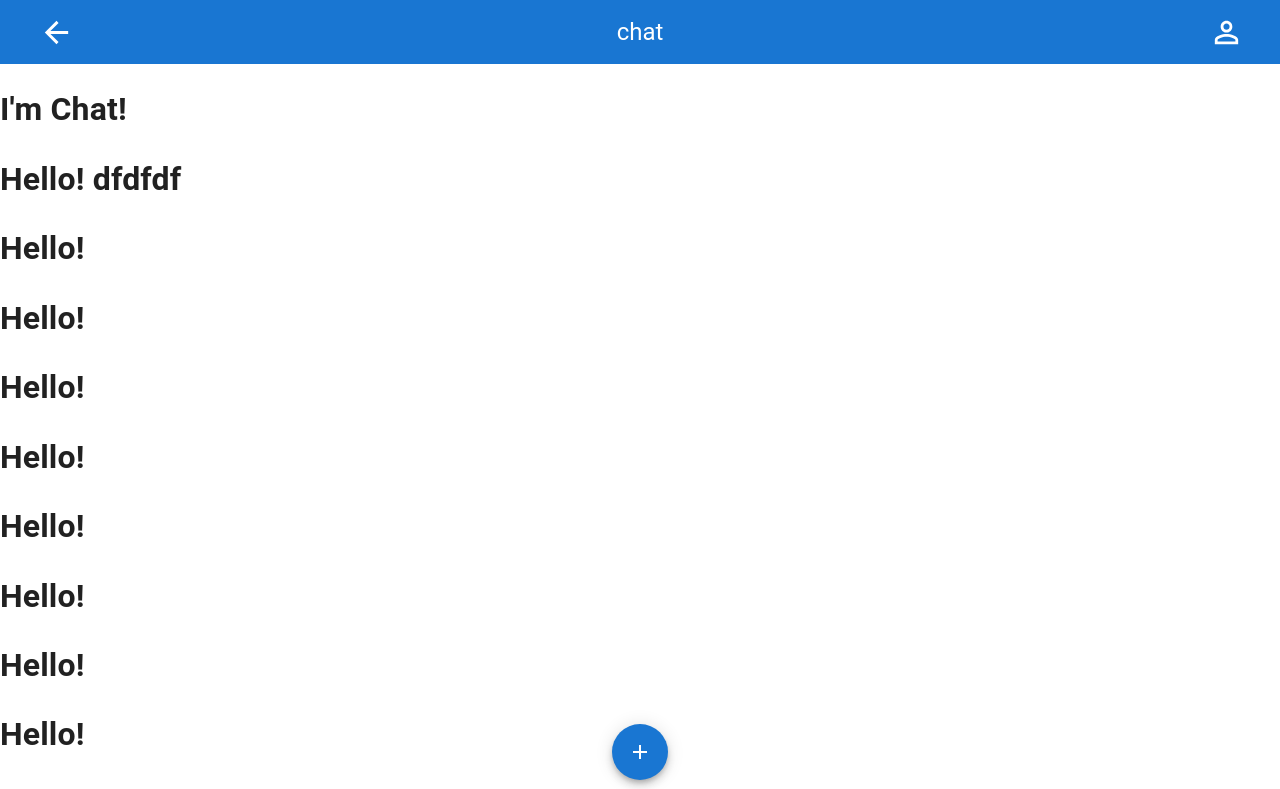
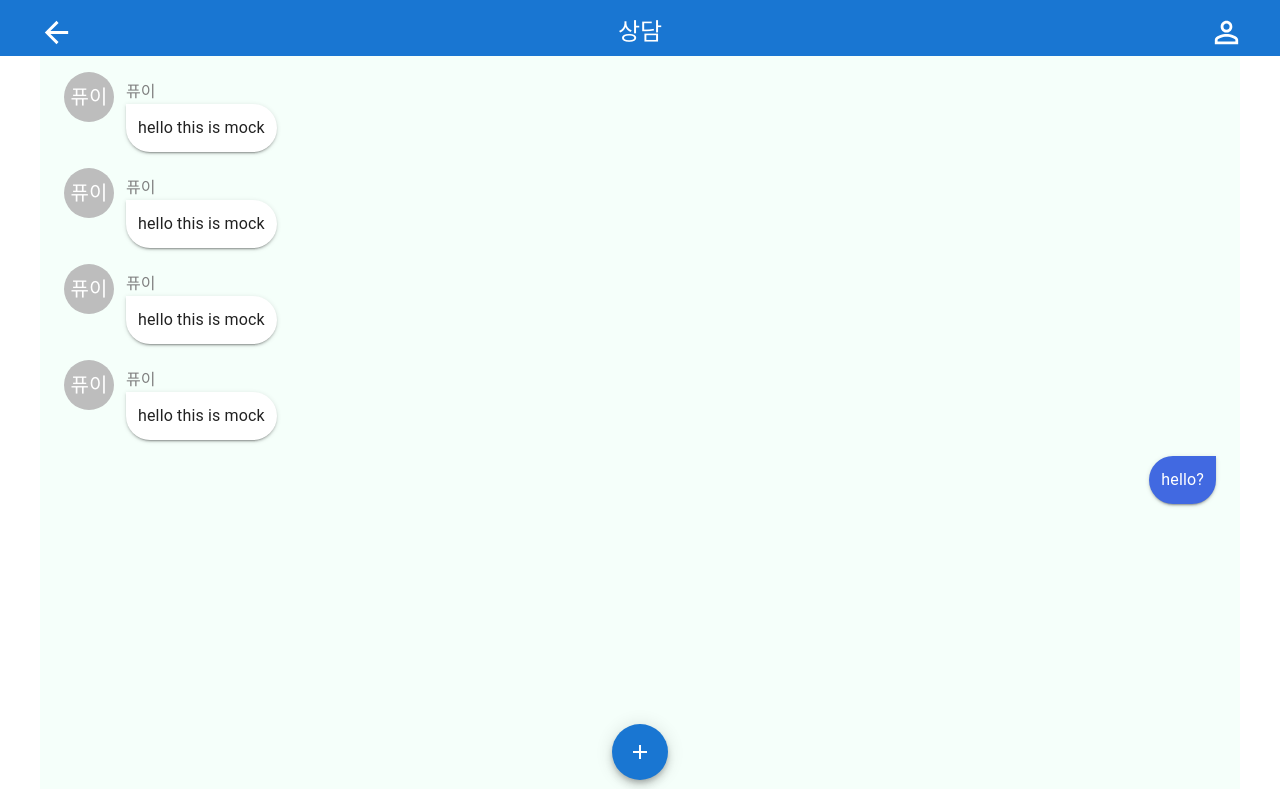
Before and after one commit to PUE-AI-ChatBot/PUE-FE, a Next.js app in the folder front-end/: page /chat in a window 1280 px wide. Shown: the top 789 px of the page. Built offline with nearby package versions, Linux system fonts and the light colour scheme.

Commit message:
feat: Chat Message UI 제작
- Mock Message
- ChatService, Repository, Resource 인터페이스 정의 중
- User, MessageRes 타입 정의 중

```diff
--- /dev/null
+++ b/front-end/application/chat/ChatService.ts
@@ -0,0 +1,61 @@
+/**
+ * User (domain)
+ *
+ * MessageRes (domain)
+ *   - message, writeAt, user:User, (추가 가능)
+ *
+ * ChatService (application)
+ *   - property : ChatRepository
+ *   - 가공 로직
+ *
+ * ChatResource (infra)
+ *   - property : SocketClient, HttpClient
+ */
+interface User {
+    name: string;
+    photo: string;
+}
+
+export interface MessageRes {
+    text: string;
+    writeAt?: Date;
+    user: User;
+}
+
+const MOCK_MESSAGE: MessageRes = {
+    text: "hello this is mock",
+    user: {
+        name: "PUE",
+        photo: "mock photo url"
+    }
+}
+const MOCK_SEND_MESSAGE: MessageRes = {
+    text: "hello?",
+    user: {
+        name: "YOU",
+        photo: "mock photo url"
+    }
+}
+
+interface ChatRepository {
+    sendMessage(m: string): Promise<void>;
+}
+
+class ChatService {
+    addListener(cb: Function) {
+    }
+
+    clear() {
+    }
+
+    sendMessage() {
+    }
+
+    getMessageLog() {
+        const ret = Array(4).fill(null).map(() => MOCK_MESSAGE)
+        return ret.concat(MOCK_SEND_MESSAGE)
+    }
+}
+
+// singleton instance
+export const chatService = new ChatService()
--- a/front-end/application/navigation/GNB.tsx
+++ b/front-end/application/navigation/GNB.tsx
@@ -19,7 +19,7 @@ const Gnb = () => {
     const [screenName, setScreenName] = useContext(NavigationContext)
     return (
         <ElevationScroll>
-            <AppBar position={"sticky"}>
+            <AppBar position={"sticky"} sx={{height: '7vh'}}>
                 <Toolbar>
                     <Box width={1}>
                         {
--- a/front-end/application/navigation/NavigationProvider.tsx
+++ b/front-end/application/navigation/NavigationProvider.tsx
@@ -3,7 +3,7 @@ import {useRouter} from "next/router"
 
 type IScreenState = [string, Dispatch<SetStateAction<string>>]
 
-export const SCREEN_NAME = {
+export const SCREEN_NAME: {[key: string]: string} = {
     home: "PUE",
     chat : "상담",
     profile: "내 프로필",
@@ -22,7 +22,7 @@ type INavigationProvider = React.PropsWithChildren;
 const NavigationProvider = ({children}: INavigationProvider) => {
     const router = useRouter()
     const screenInit = router.pathname.split('/').pop()
-    const screenState = useState(screenInit || SCREEN_NAME.home)
+    const screenState = useState(screenInit && SCREEN_NAME[screenInit] || SCREEN_NAME.home)
 
     return (
         <NavigationContext.Provider value={screenState}>
--- /dev/null
+++ b/front-end/components/chat/Message.tsx
@@ -0,0 +1,47 @@
+import React from 'react'
+import {MessageRes} from "../../application/chat/ChatService"
+import {Avatar, Box, Paper, Typography} from "@mui/material"
+
+type IMessage = MessageRes;
+
+export const MessageLeft = ({text}: IMessage) => {
+    return (
+        <Box display={"flex"} columnGap={1.5} pt={2}>
+            <Avatar sx={{width: 50, height: 50}}>퓨이</Avatar>
+            <Box mt={1}>
+                <Typography color={"gray"}>
+                    퓨이
+                </Typography>
+                <Paper elevation={2} sx={{
+                    width: 'fit-content',
+                    p: 1.5,
+                    borderRadius: 6,
+                    borderTopLeftRadius: 0,
+                }}>
+                    <Typography>
+                        {text}
+                    </Typography>
+                </Paper>
+            </Box>
+        </Box>
+    )
+}
+export const MessageRight = ({text}: IMessage) => {
+    return (
+        <Box display={'flex'} justifyContent={'flex-end'}>
+            <Box pt={2}>
+                <Paper elevation={2} sx={{
+                    width: 'fit-content',
+                    p: 1.5,
+                    borderRadius: 6,
+                    borderTopRightRadius: 0,
+                    bgcolor: 'royalblue'
+                }}>
+                    <Typography color={'white'}>
+                        {text}
+                    </Typography>
+                </Paper>
+            </Box>
+        </Box>
+    )
+}
--- /dev/null
+++ b/front-end/components/chat/index.tsx
@@ -0,0 +1,30 @@
+import React, {useEffect, useState} from 'react'
+import {chatService, MessageRes} from "../../application/chat/ChatService"
+import {MessageLeft, MessageRight} from "./Message"
+import {Box} from "@mui/material"
+
+type IChat = {};
+const ChatContainer = ({}: IChat) => {
+
+    const addMessage = (m: MessageRes) => setMessages(prev => prev.concat(m))
+
+    const [messages, setMessages] = useState<MessageRes[]>([])
+
+    useEffect(() => {
+        chatService.addListener(addMessage)
+        setMessages(chatService.getMessageLog())
+        return () => chatService.clear()
+    }, [])
+
+    return (
+        <Box >
+            {messages.map((message, idx) =>
+                message.user.name === "PUE"
+                    ? <MessageLeft key={idx} {...message} />
+                    : <MessageRight key={idx} {...message}/>)}
+            {/* input Component */}
+        </Box>
+    )
+}
+
+export default ChatContainer
--- a/front-end/pages/chat/index.tsx
+++ b/front-end/pages/chat/index.tsx
@@ -1,4 +1,6 @@
 import type {NextPage} from "next"
+import ChatContainer from "../../components/chat"
+import {Container} from "@mui/material"
 
 export interface IChat {
     isUser: boolean;
@@ -9,29 +11,20 @@ export interface IChat {
     hasError: boolean;
 }
 
+/**
+ * @desc 채팅 서비스
+ *   말풍선, 선택지, 입력 UI, layout - application
+ *   채팅 메세지 전달 - domain
+ *   socket 통신 담당 - infra
+ *
+ *
+ */
+
 const Chat: NextPage = () => {
     return (
-        <>
-            <h1> I'm Chat! </h1>
-            <div>
-                <h1> Hello! dfdfdf</h1>
-                <h1> Hello! </h1>
-                <h1> Hello! </h1>
-                <h1> Hello! </h1>
-                <h1> Hello! </h1>
-                <h1> Hello! </h1>
-                <h1> Hello! </h1>
-                <h1> Hello! </h1>
-                <h1> Hello! </h1>
-                <h1> Hello! </h1>
-                <h1> Hello! </h1>
-                <h1> Hello! </h1>
-                <h1> Hello! </h1>
-                <h1> Hello! </h1>
-                <h1> Hello! </h1>
-                <h1> Hello! </h1>
-            </div>
-        </>
+        <Container sx={{height: '93vh', bgcolor:'mintcream'}}>
+            <ChatContainer/>
+        </Container>
     )
 }
 
```
Also changed, not shown: front-end/application/navigation/index.tsx (+7 -0 lines).
